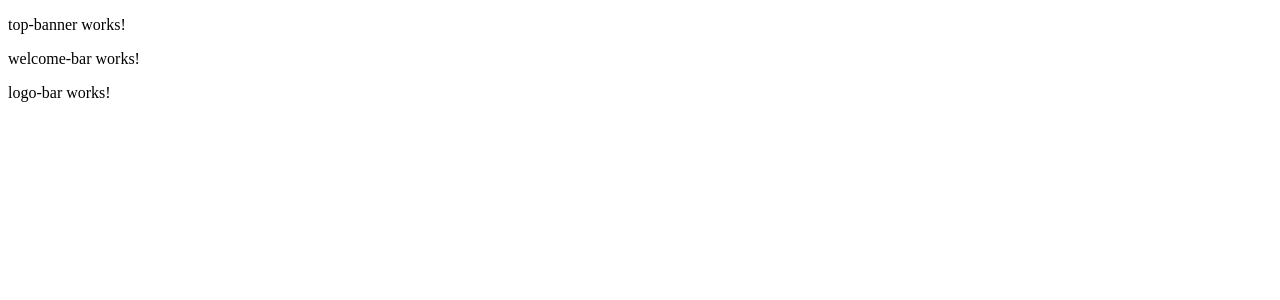
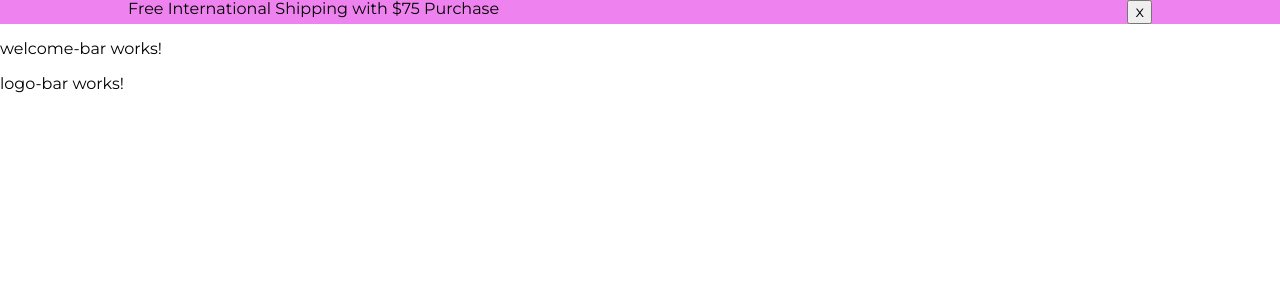
Before and after one commit to ladyprogrammer/fashion-store, an Angular app: page / in a window 1280 px wide. Shown: the top 300 px of the page. Built offline with nearby package versions, Linux system fonts and the light colour scheme.

Commit message:
top banner layout

```diff
--- a/src/app/header/header.component.scss
+++ b/src/app/header/header.component.scss
@@ -0,0 +1,10 @@
+header-top-banner {
+  background-color: violet;
+  display: none;
+}
+
+@media screen and (min-width: 1024px) {
+  header-top-banner {
+    display: flex;
+  }
+}
--- a/src/app/header/top-banner/top-banner.component.html
+++ b/src/app/header/top-banner/top-banner.component.html
@@ -1 +1,4 @@
-<p>top-banner works!</p>
+<div class="container">
+  <span data-test="content">Free International Shipping with $75 Purchase</span>
+  <button data-test="close-button">x</button>
+</div>
--- a/src/app/header/top-banner/top-banner.component.scss
+++ b/src/app/header/top-banner/top-banner.component.scss
@@ -0,0 +1,14 @@
+
+
+
+@media screen and (min-width: 1024px) {
+  .container {
+    width: 1024px;
+    display: flex;
+    margin: 0 auto;
+
+    span {
+      flex-grow: 1;
+    }
+  }
+}
--- a/src/index.html
+++ b/src/index.html
@@ -6,6 +6,10 @@
   <base href="/">
   <meta name="viewport" content="width=device-width, initial-scale=1">
   <link rel="icon" type="image/x-icon" href="favicon.ico">
+  <link rel="preconnect" href="https://fonts.googleapis.com">
+  <link rel="preconnect" href="https://fonts.gstatic.com" crossorigin>
+  <link href="https://fonts.googleapis.com/css2?family=Montserrat:ital,wght@0,400;0,500;0,700;0,800;0,900;1,500&display=swap" rel="stylesheet">
+  <link rel="stylesheet" href="https://cdnjs.cloudflare.com/ajax/libs/normalize/8.0.1/normalize.css" integrity="sha512-oHDEc8Xed4hiW6CxD7qjbnI+B07vDdX7hEPTvn9pSZO1bcRqHp8mj9pyr+8RVC2GmtEfI2Bi9Ke9Ass0as+zpg==" crossorigin="anonymous" referrerpolicy="no-referrer" />
 </head>
 <body>
   <demo-root></demo-root>
--- a/src/styles.scss
+++ b/src/styles.scss
@@ -1 +1,5 @@
 /* You can add global styles to this file, and also import other style files */
+
+html {
+  font-family: 'Montserrat', sans-serif;
+}
```
Also changed, not shown: 1 other file (tests, documents, lock files or other folders).
